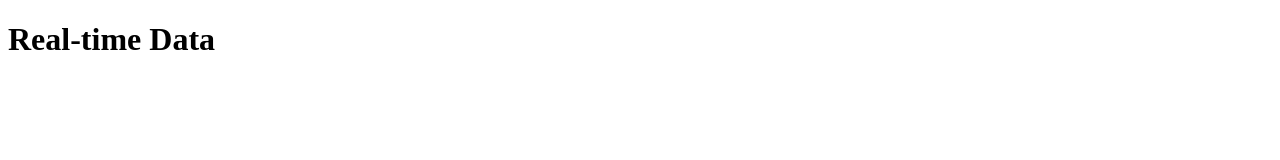
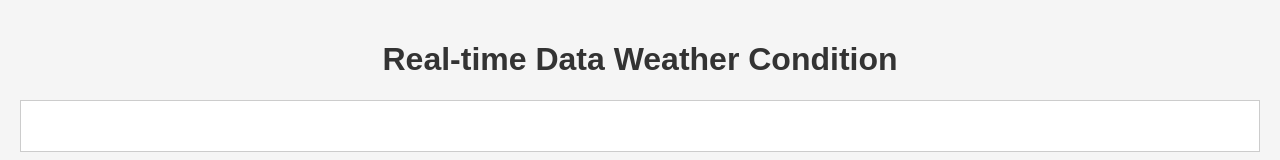
Before and after one commit to msmaryjanesantos/realtimedatafetcher, a website: page index.html in a window 1280 px wide. Drawn offline with Linux system fonts and the light colour scheme; no server answers.

Commit message:
Add files via upload

```diff
--- a/index.html
+++ b/index.html
@@ -3,16 +3,47 @@
 <head>
   <title>Real-time Data Fetching</title>
   <style>
-    /* Add CSS styles for the visually appealing display */
-    /* ... */
+    body {
+      font-family: Arial, sans-serif;
+      background-color: #f5f5f5;
+      margin: 0;
+      padding: 20px;
+    }
+
+    h1 {
+      text-align: center;
+      color: #333;
+    }
+
+    #dataContainer {
+      background-color: #fff;
+      border: 1px solid #ccc;
+      padding: 20px;
+      margin-top: 20px;
+      text-align: center;
+    }
+
+    #dataLocation {
+      font-size: 24px;
+      margin-bottom: 10px;
+    }
+
+    #dataCondition img {
+      max-width: 100px;
+    }
+
+    #dataCurrent {
+      font-size: 18px;
+      line-height: 1.5;
+    }
   </style>
 </head>
 <body>
-
-
-  <h1>Real-time Data</h1>
+  <h1>Real-time Data Weather Condition</h1>
   <div id="dataContainer">
-    <!-- Data fetched from the API will be displayed here -->
+    <div id="dataLocation"></div>
+    <div id="dataCondition"></div>
+    <div id="dataCurrent"></div>
   </div>
 
   <script>
@@ -30,13 +61,9 @@
           const dataCondition = document.getElementById('dataCondition');
           const dataCurrent = document.getElementById('dataCurrent');
 
+          dataLocation.innerHTML = JSON.stringify(data.location.name + ' ' + data.location.country);
 
-
-          //const dataRep = JSON.stringify(data); // Example: Display the data as a string
-
-          dataLocation.innerHTML = JSON.stringify(data.location.name + ' ' +data.location.country);
-
-          dataCondition.innerHTML = JSON.parse(JSON.stringify('<img src=\"https:'+data.current.condition.icon+'\" />'));
+          dataCondition.innerHTML = JSON.parse(JSON.stringify('<img src=\"https:' + data.current.condition.icon + '\" />'));
 
           dataCurrent.innerHTML = JSON.stringify(data.current);
         })
@@ -54,11 +81,5 @@
     // Set the interval to fetch data every 10 seconds (10000 milliseconds)
     setInterval(mjFetchData, 10000);
   </script>
-
-  <div id="dataLocation"></div>
-  <br />
-  <div id="dataCondition"></div>
-  <br />
-  <div id="dataCurrent"></div>
 </body>
 </html>
```
